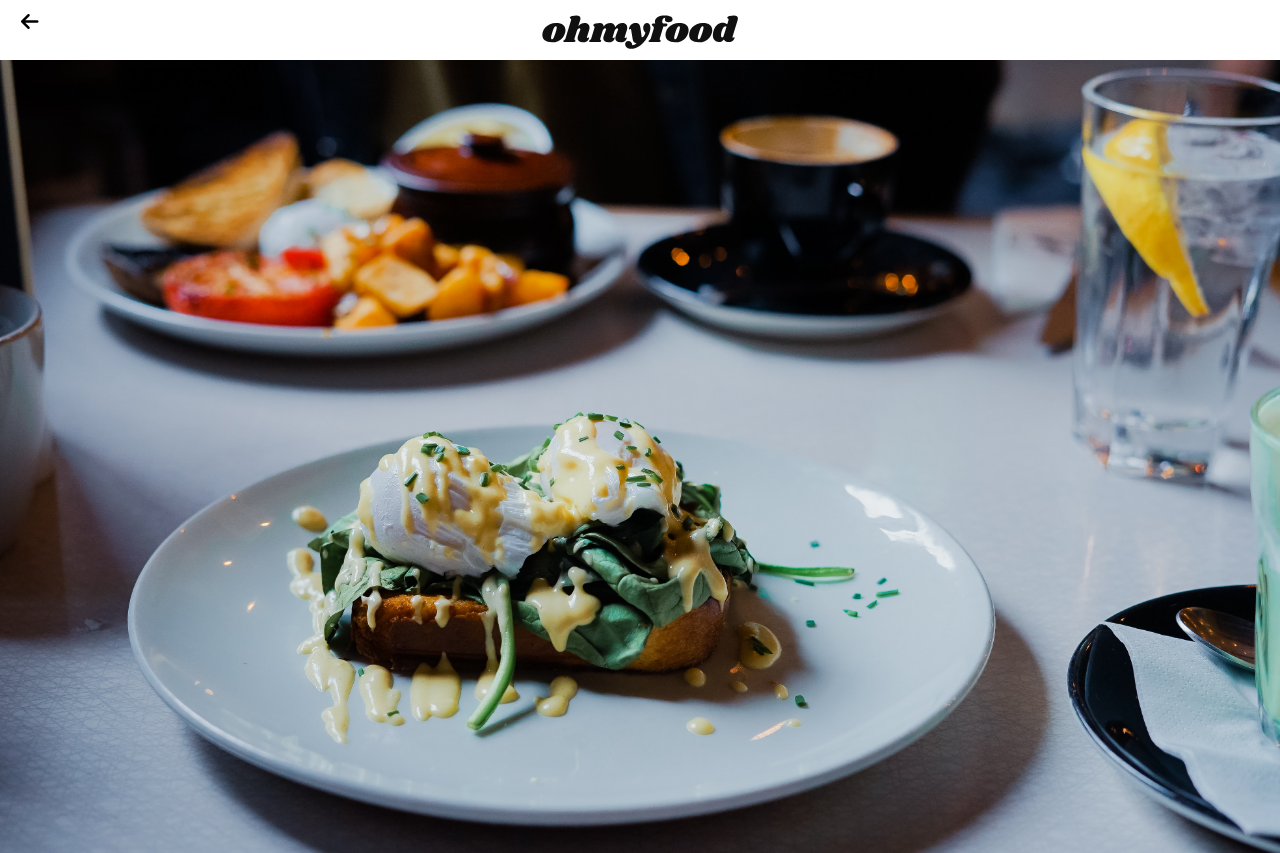
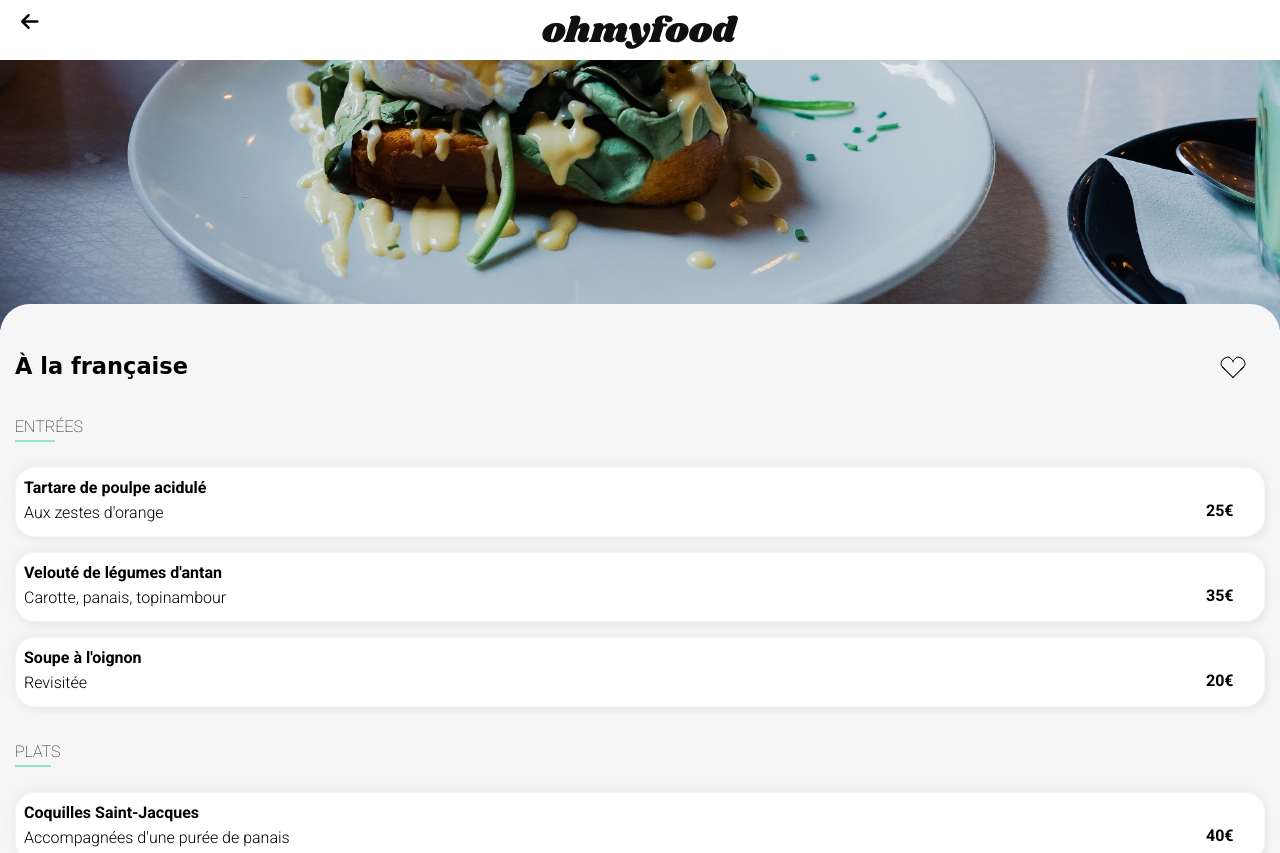
Before and after one commit to Sandrine-a/sandrinealphonse_3_13042021, a website: page menu1.html in a window 1280 px wide. Shown: the top 853 px of the page. Drawn offline with Linux system fonts and the light colour scheme; a web font is replaced by a local one.

Commit message:
modification coche menus

```diff
--- a/sass/Base/_keyframes.scss
+++ b/sass/Base/_keyframes.scss
@@ -36,19 +36,27 @@
 }
 @keyframes card-shrink {
   0% {
-    transform: translate(0, 0);
+    width: 50px
   }
   100% {
-    transform: translate(-100%, 0);
+    width: 100px;
   }
 }
 @keyframes card-validation {
   0% {
-    transform: translate(0%, 0);
-    opacity: 1;
+    transform: translateX(100%);
+    opacity: 0;
   }
   100% {
-    transform: translate(100%, 0);
+    transform: translateX(0%);
     opacity: 1;
   }
 }
+@keyframes check-round {
+  from {
+    transform: rotate(0);
+  }
+  to {
+    transform: rotate(360deg);
+  }
+}
--- a/sass/Utils/_mixins.scss
+++ b/sass/Utils/_mixins.scss
@@ -84,6 +84,9 @@
   border-radius: 20px;
   }
 }
+@mixin margin-menu {
+  margin: auto 15px;
+}
 /*icones*/
 @mixin heart-base {
   height: 14px;
--- a/sass/styles.scss
+++ b/sass/styles.scss
@@ -72,8 +72,12 @@ body {
 }
 /*Pages Menu*/
 .hightlight {
+  margin-bottom: 0;
   &__photo {
   width: 100%;
+  height: 270px;
+  object-fit: cover;
+  object-position: center 80%;
   }
 }
 .section-card {
@@ -240,15 +244,21 @@ body {
     justify-content: space-between;
     padding: 0 20px 0 12px;
     &--text {
-      flex: 1;
       max-width: 165px;
     }
     &--medium {
       font-weight: $gras;
       margin: 10px 0 -10px 0;
+      /*ajouté pour cartes menu, si pas bon a enlever*/
+      text-overflow: ellipsis;
+      white-space: nowrap;
+      overflow: hidden;
     }
     &--thin {
       font-weight: $size-thin;
+      text-overflow: ellipsis;
+      white-space: nowrap;
+      overflow: hidden;
     }
     &--icones {
       width: 40px;
@@ -267,32 +277,38 @@ body {
   border-right: 1px solid $color-black;
   position: absolute;
   z-index: 3;
-  transition: opacity 1000ms;
+  transition: opacity $anim-dur;
+  cursor: pointer;
     &::before {
       content: "";
       width: 11px;
-      height: 8px;
+      height: 9px;
       position: absolute;
       border: 1px solid black;
       border-top-left-radius: 50%;
       border-top-right-radius: 50%;
+      border-bottom-left-radius: 25%;
       border-bottom: none;
       top: -5px;
       left: 3px;
+      z-index: 3;
     }
     &::after {
       content: "";
-      width: 8px;
+      width: 9px;
       height: 11px;
       position: absolute;
       border: 1px solid black;
       border-bottom-left-radius: 50%;
       border-top-left-radius: 50%;
+      border-top-right-radius: 25%;
       border-right: none;
-      right: 11px;
+      right: 10px;
       top: 3px;
+      z-index: 3;
     }
-  &:hover {
+  &:hover,
+  &:active {
     opacity: 0;
     + .like__bg {
       animation: heart-fill 1500ms forwards ease-in;
@@ -327,20 +343,26 @@ body {
   &__top {
     display: flex;
     justify-content: space-between;
-    @include title-shrikhand($color-black)
+    @include title-shrikhand($color-black);
+    @include margin-menu;
+  }
+  &__section {
+    @include margin-menu;
   }
   &__title {
     &--text {
       @include title-text-menu;
+      margin-top: 20px;
     }
     &--borderpart {
       @include text-underline($color-tertiary);
+      padding-bottom: 4px;
     }
   }
   &__cardsection {
     display: flex;
     flex-direction: column;
-    justify-content: space-between;
+    justify-content: space-evenly;
     height: 270px;
     @for $i from 1 through $num-cards {
       & .menu__card:nth-child(#{$i}) {
@@ -353,7 +375,6 @@ body {
     @include bloc-background($color-neutral);
     @include shadow($color-shadow-dark);
     display: flex;
-    justify-content: space-between;
     overflow: hidden;
     padding: 0 8px;
     height: 70px;
@@ -362,21 +383,24 @@ body {
     transform-origin: bottom;
     position: relative;
     cursor: pointer;
-    z-index: 1;
-    &:hover {
+    &:hover,
+    &:active {
       .menu__card--price {
-        animation: card-shrink 1200ms ease-in-out forwards;
+        animation: card-shrink 1100ms ease-in-out forwards;
       }
       .menu__card--validation{
-        animation: card-validation 1100ms 100ms ease-in-out forwards;
-        animation-direction: reverse;
+        animation-play-state: running;
+        animation: card-validation $anim-dur 100ms ease-in-out forwards;
       }
       .fa-check-circle {
-        transform: rotate(1turn);
+        animation: check-round $anim-dur 500ms;
       }
     }
     &--text {
-      min-width: 170px;
+      flex: 1;
+      width: 70%;
+      height: auto;
+      overflow: hidden;
     }
     &--validation {
       color: $color-neutral;
@@ -391,29 +415,17 @@ body {
       top:0;
       bottom:0;
       opacity: 0;
-      z-index: 5;
+      transform: scale(0);
     }
     &--price {
       font-weight: $gras;
       width: 50px;
-      height: 35px;
-      padding-top: 20px;
-      padding-left: 10px;
-      z-index: 3;
-      position: relative;
+      height: auto;
+      background-color: white;
+      align-self: flex-end;
       @include bloc-background($color-neutral);
-      &::after{
-        @include pseudo-pos-full($content);
-        @include bloc-background($color-neutral);
-        width:25px;
-        z-index: 3;
-        opacity: 1;
-      }
     }
   }
-}
-.fa-check-circle {
-  transition: transform 1000ms 500ms;
 }
 .order {
   display: flex;
```
Also changed, not shown: css/styles.css, 1 other file.
